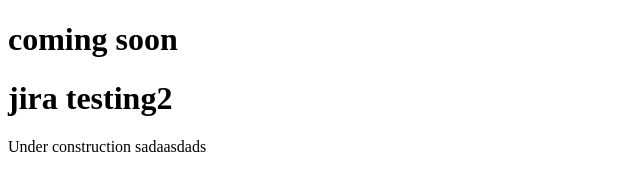
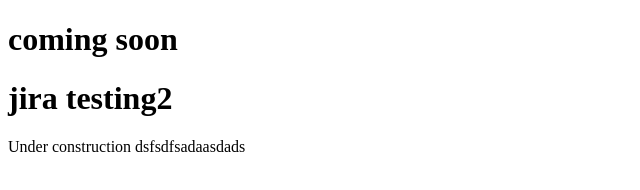
Before and after one commit to Naresh1287/nareshkumar, a plain HTML site: page index.html in a window 1280 px wide. Shown: the full height of the page, 0-640 px from the left. Drawn offline with Linux system fonts and the light colour scheme.

Commit message:
Update index.html

```diff
--- a/index.html
+++ b/index.html
@@ -6,6 +6,6 @@
 <body>
 <h1> coming soon </h1>
 <h1> jira testing2 </h1>
-<p> Under construction sadaasdads</p>
+<p> Under construction dsfsdfsadaasdads</p>
 </body>
 </html>
```
